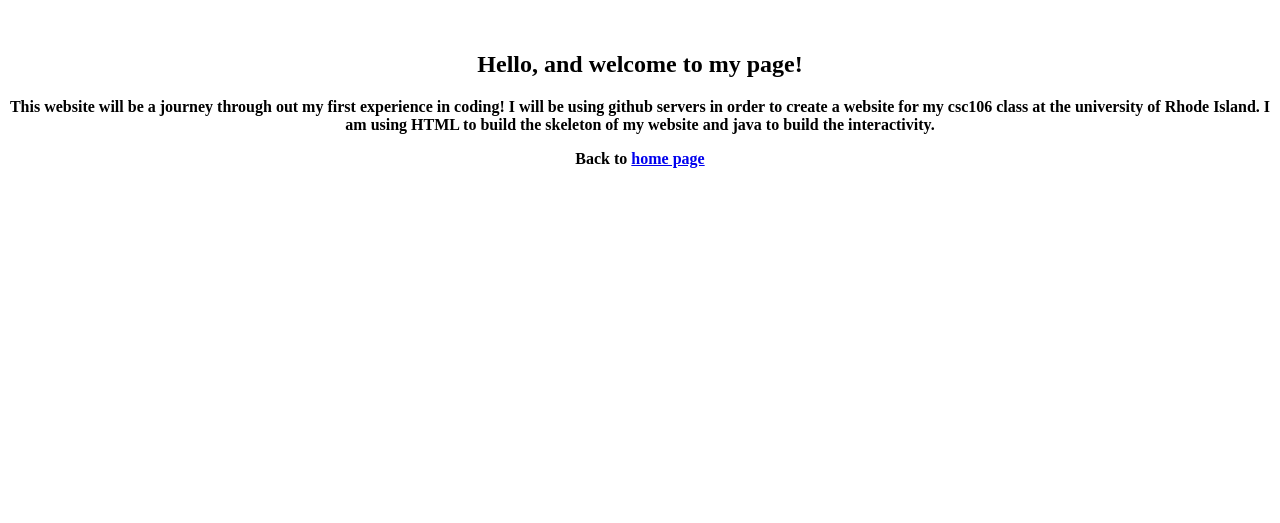
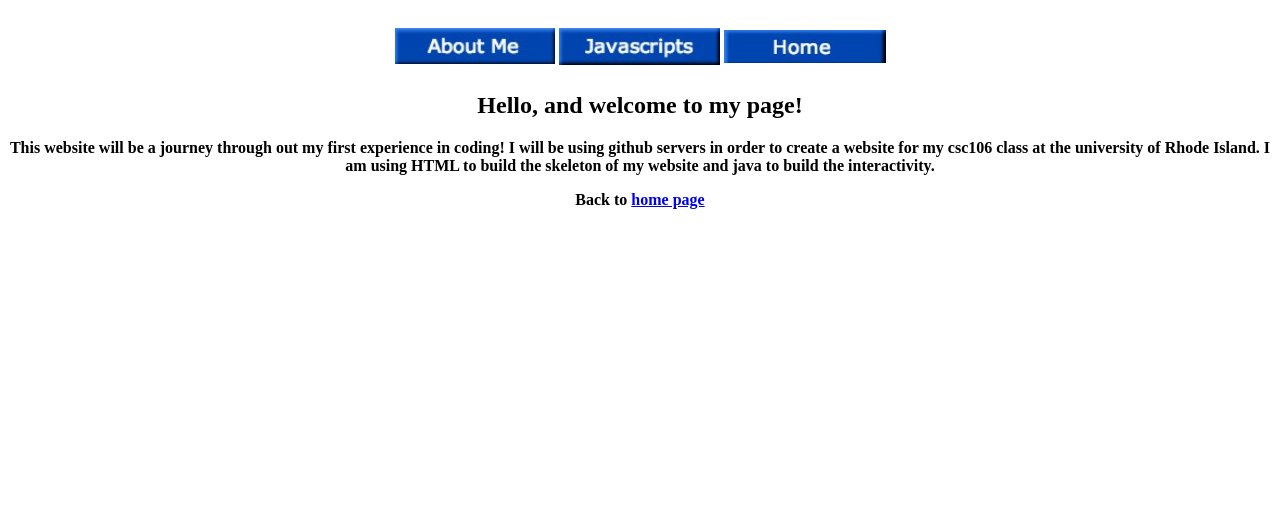
Before and after one commit to ramialdine/ramialdine.github.io, a plain HTML site: page index.html in a window 1280 px wide. Shown: the part 277-800 px from the top of the page. Drawn offline with Linux system fonts and the light colour scheme.

Commit message:
Update index.html

```diff
--- a/index.html
+++ b/index.html
@@ -12,9 +12,10 @@
         <tbody>
             <thead>
                 <tr>
+                    <th> <a href="AboutMe.html"></a> <img src="button about me.jpg"> </a> </th>
+            <th> <a href="Javascripts.html"> </a> <img src="button java.jpg"> </a> </th>
+        <th> <a href="index.html"> </a> <img src="button home.jpg"> </a> </th>
 
-                    <th> <a href="Javascripts.html> <img src= "button java.jpg"> </a> </th>
-                        <th> <a href="index.html <img src= "button home.jpg"> </a> </th>
                 </tr>
 
 
```
